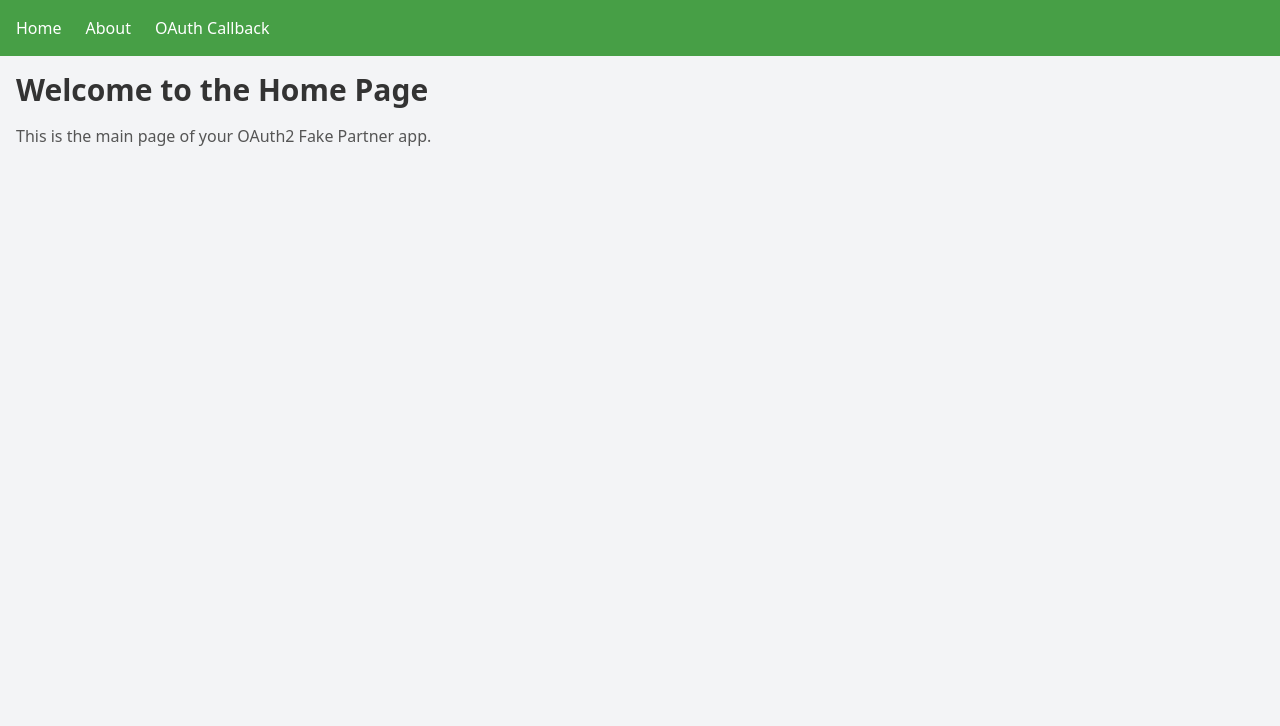
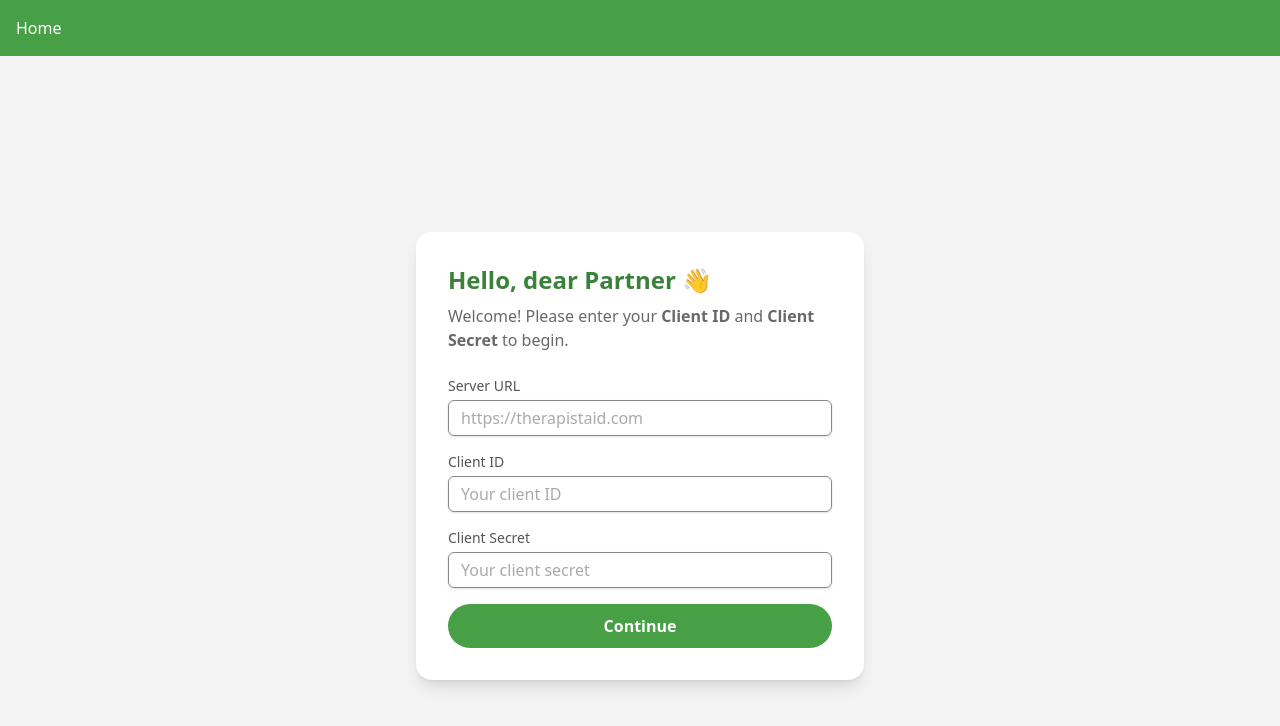
Before and after one commit to devsquad-lucas-tomaz/ta-oauth2-fake-partner, a React (Vite) app: page / in a window 1280 px wide. Shown: the top 726 px of the page. Built offline with nearby package versions, Linux system fonts and the light colour scheme.

Commit message:
Issue implicit token

```diff
--- a/src/components/Navigation.jsx
+++ b/src/components/Navigation.jsx
@@ -1,18 +1,21 @@
+import { useSelector } from 'react-redux';
 import { Link } from 'react-router';
 
 export default function Navigation() {
+    const { authenticated } = useSelector((state) => state.credentials.implicit);
     return (
         <nav className="bg-secondary-400 p-4">
             <ul className="flex space-x-6 container mx-auto text-white">
                 <li>
                     <Link to="/" className="hover:underline">Home</Link>
                 </li>
-                <li>
-                    <Link to="/about" className="hover:underline">About</Link>
-                </li>
-                <li>
-                    <Link to="/oauth/callback" className="hover:underline">OAuth Callback</Link>
-                </li>
+                {authenticated && (
+                    <>
+                        <li>
+                            <Link to="/worksheets" className="hover:underline">Worksheets</Link>
+                        </li>
+                    </>
+                )}
             </ul>
       </nav>
     );
--- a/src/pages/Home.jsx
+++ b/src/pages/Home.jsx
@@ -1,9 +1,82 @@
+import { useState } from 'react';
+import { useDispatch, useSelector } from 'react-redux';
+import Button from '../components/Button';
+import Input from '../components/Input';
+import { setClientSecret, setClientId, setServer, authenticated } from '../store/credentialSlice';
+import { toast } from 'react-toastify';
+import axios from 'axios';
+
 function Home() {
-  return (
-    <div className="container mx-auto p-4">
-      <h1 className="text-3xl font-bold text-neutral-900">Welcome to the Home Page</h1>
-      <p className="mt-4 text-neutral-700">This is the main page of your OAuth2 Fake Partner app.</p>
-    </div>
+    const { client_id, client_secret, server } = useSelector((state) => state.credentials);
+    const [loading, setLoading] = useState(false);
+    const [errorResponse, setErrorResponse] = useState(false);
+
+    const dispatch = useDispatch();
+
+    const handleSubmit = async (e) => {
+        e.preventDefault();
+        setLoading(true);
+
+        try {
+            const { data } = await axios.post(`${server}/oauth/token`, {
+                client_id,
+                client_secret,
+                grant_type: 'client_credentials',
+            });
+            dispatch(authenticated(data));
+            toast.success('Credentials saved successfully!');
+        } catch (e){
+            const { response: { data } } = e;
+            data && setErrorResponse(JSON.stringify(data, null, 4));
+            toast.error('Failure to connect. Please check your credentials and server.');
+        }
+
+        setLoading(false);
+    };
+
+    return (
+        <div className="min-h-screen flex flex-col items-center justify-center bg-neutral-50 px-4">
+            <div className="bg-white shadow-lg rounded-2xl p-8 max-w-md w-full">
+                <h1 className="text-2xl font-bold text-secondary-500 mb-2">Hello, dear Partner 👋</h1>
+                <p className="text-neutral-600 mb-6">Welcome! Please enter your <strong>Client ID</strong> and <strong>Client Secret</strong> to begin.</p>
+
+                <form onSubmit={handleSubmit} className="space-y-4">
+                    <Input
+                        name="server"
+                        label="Server URL"
+                        type="text"
+                        defaultValue={server}
+                        onChange={(e) => dispatch(setServer(e.target.value))}
+                        placeholder="https://therapistaid.com"
+                    />
+
+                    <Input
+                        label="Client ID"
+                        name="clientId"
+                        type="text"
+                        defaultValue={client_id}
+                        onChange={(e) => dispatch(setClientId(e.target.value))}
+                        placeholder="Your client ID"
+                    />
+
+                    <Input
+                        label="Client Secret"
+                        name="clientSecret"
+                        type="text"
+                        defaultValue={client_secret}
+                        onChange={(e) => dispatch(setClientSecret(e.target.value))}
+                        placeholder="Your client secret"
+                    />
+
+                    <Button loading={loading} type="submit" size="md" state="fill" className="w-full">
+                        Continue
+                    </Button>
+                </form>
+            </div>
+            {errorResponse && (
+                <pre className="sm:mx-auto w-full sm:w-auto max-w-md rounded-md p-3 bg-neutral-900 text-neutral-50 overflow-y-auto my-6">{errorResponse}</pre>
+            )}
+        </div>
   );
 }
 
--- a/src/store/credentialSlice.js
+++ b/src/store/credentialSlice.js
@@ -6,6 +6,15 @@ const credentialSlice = createSlice({
     client_id: '',
     client_secret: '',
     server: '',
+    implicit: {
+      authenticated: false,
+      access_token: ''
+    },
+    explicit: {
+      user: {},
+      authenticated: false,
+      access_token: ''
+    },
   },
   reducers: {
     setClientId(state, action) {
@@ -15,11 +24,14 @@ const credentialSlice = createSlice({
       state.client_secret = action.payload;
     },
     setServer(state, action) {
-      console.log(state, action)
       state.server = action.payload;
+    },
+    authenticated(state, action) {
+      state.implicit.authenticated = true;
+      state.implicit.access_token = action.payload.access_token;
     },
   },
 });
 
-export const { setClientId, setClientSecret, setServer } = credentialSlice.actions;
+export const { setClientId, setClientSecret, setServer, authenticated } = credentialSlice.actions;
 export default credentialSlice.reducer;
```
